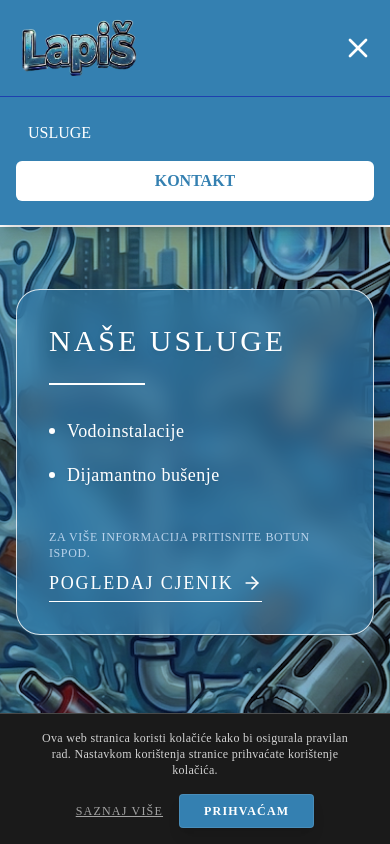
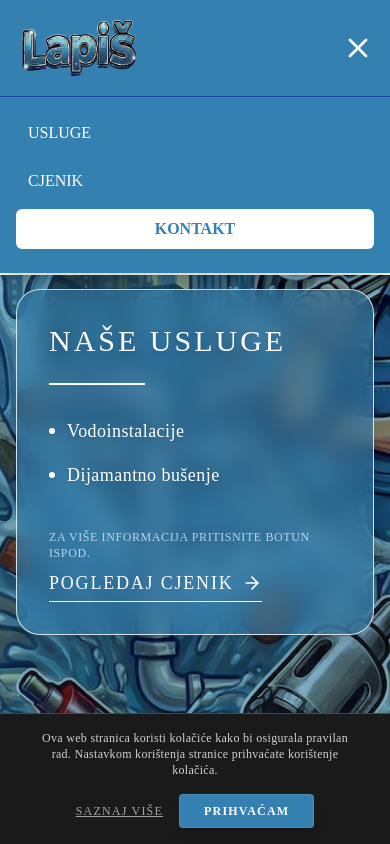
Before and after one commit to ID993/obrt-lapis, a React (Vite) app: page / in a window 390 px wide. Both pictures are taken after a click on the button 358 px from the left and 48 px from the top of the page. Shown: the top 844 px of the page. Built offline with nearby package versions, Linux system fonts and the light colour scheme; grey boxes are pictures that could not be loaded; a web font is replaced by a local one.

Commit message:
fixed mobile navbar

```diff
--- a/src/components/Navbar.tsx
+++ b/src/components/Navbar.tsx
@@ -1,6 +1,117 @@
+// import { Menu, X } from 'lucide-react';
+// import { useState } from 'react';
+// import logo from '../assets/text-logo.png';
+
+// interface NavbarProps {
+//   onNavigate: (view: string) => void;
+//   currentView: string;
+// }
+
+// const Navbar = ({ onNavigate, currentView }: NavbarProps) => {
+//   const [isOpen, setIsOpen] = useState(false);
+
+//   const handleNavClick = (view: string) => {
+//     onNavigate(view);
+//     setIsOpen(false);
+//     window.scrollTo({ top: 0, behavior: 'smooth' });
+//   };
+
+//   const handleServicesClick = () => {
+//     if (currentView !== 'home') {
+//       onNavigate('home');
+//     }
+
+//     setIsOpen(false);
+
+//     setTimeout(() => {
+//       const servicesSection = document.getElementById('services');
+//       if (servicesSection) {
+//         servicesSection.scrollIntoView({ behavior: 'smooth' });
+//       }
+//     }, 100);
+//   };
+
+//   return (
+//     <nav className="bg-[#3480b1] border-b-2 border-white shadow-lg fixed w-full z-50">
+//       <div className="max-w-7xl mx-auto px-4 sm:px-6 lg:px-8">
+//         <div className="flex justify-between h-24">
+//           <div className="flex items-center">
+//             <button
+//               onClick={() => handleNavClick('home')}
+//               className="flex items-center gap-2"
+//             >
+//               <img
+//                 src={logo}
+//                 alt="Obrt Lapis"
+//                 className="h-16 w-auto brightness-100"
+//               />
+//             </button>
+//           </div>
+
+//           <div className="hidden md:flex items-center space-x-8">
+//             <button
+//               onClick={handleServicesClick}
+//               className="text-blue-100 hover:text-white font-medium transition-colors uppercase text-sm tracking-wide"
+//             >
+//               Usluge
+//             </button>
+//             <button
+//               onClick={() => handleNavClick('pricelist')}
+//               className="text-blue-100 hover:text-white font-medium transition-colors uppercase text-sm tracking-wide"
+//             >
+//               Cjenik
+//             </button>
+
+//             <button
+//               onClick={() => handleNavClick('contact')}
+//               className="bg-white text-[#3480b1] px-6 py-3 rounded font-bold hover:bg-blue-50 transition-colors uppercase text-sm"
+//             >
+//               Kontakt
+//             </button>
+//           </div>
+
+//           <div className="md:hidden flex items-center">
+//             <button
+//               onClick={() => setIsOpen(!isOpen)}
+//               className="text-white hover:text-blue-200"
+//             >
+//               {isOpen ? (
+//                 <X className="h-8 w-8" />
+//               ) : (
+//                 <Menu className="h-8 w-8" />
+//               )}
+//             </button>
+//           </div>
+//         </div>
+//       </div>
+
+//       {isOpen && (
+//         <div className="md:hidden bg-[#3480b1] border-t border-blue-800 shadow-xl">
+//           <div className="px-4 pt-4 pb-6 space-y-2">
+//             <button
+//               onClick={handleServicesClick}
+//               className="block w-full text-left px-3 py-2 text-white hover:bg-blue-800 rounded-md font-medium"
+//             >
+//               USLUGE
+//             </button>
+
+//             <button
+//               onClick={() => handleNavClick('contact')}
+//               className="block w-full text-center px-3 py-2 bg-white text-[#3480b1] font-bold rounded-md mt-4"
+//             >
+//               KONTAKT
+//             </button>
+//           </div>
+//         </div>
+//       )}
+//     </nav>
+//   );
+// };
+
+// export default Navbar;
 import { Menu, X } from 'lucide-react';
 import { useState } from 'react';
-import logo from '../assets/text-logo.png';
+import logo from '../assets/text-logo.png'; // Make sure this path is correct for your file structure
 
 interface NavbarProps {
   onNavigate: (view: string) => void;
@@ -40,6 +151,7 @@ const Navbar = ({ onNavigate, currentView }: NavbarProps) => {
               onClick={() => handleNavClick('home')}
               className="flex items-center gap-2"
             >
+              {/* Ensure you have this image in your assets folder */}
               <img
                 src={logo}
                 alt="Obrt Lapis"
@@ -48,6 +160,7 @@ const Navbar = ({ onNavigate, currentView }: NavbarProps) => {
             </button>
           </div>
 
+          {/* DESKTOP MENU */}
           <div className="hidden md:flex items-center space-x-8">
             <button
               onClick={handleServicesClick}
@@ -70,6 +183,7 @@ const Navbar = ({ onNavigate, currentView }: NavbarProps) => {
             </button>
           </div>
 
+          {/* MOBILE MENU BUTTON */}
           <div className="md:hidden flex items-center">
             <button
               onClick={() => setIsOpen(!isOpen)}
@@ -85,6 +199,7 @@ const Navbar = ({ onNavigate, currentView }: NavbarProps) => {
         </div>
       </div>
 
+      {/* MOBILE DROPDOWN */}
       {isOpen && (
         <div className="md:hidden bg-[#3480b1] border-t border-blue-800 shadow-xl">
           <div className="px-4 pt-4 pb-6 space-y-2">
@@ -93,6 +208,14 @@ const Navbar = ({ onNavigate, currentView }: NavbarProps) => {
               className="block w-full text-left px-3 py-2 text-white hover:bg-blue-800 rounded-md font-medium"
             >
               USLUGE
+            </button>
+
+            {/* ADDED CJENIK BUTTON HERE */}
+            <button
+              onClick={() => handleNavClick('pricelist')}
+              className="block w-full text-left px-3 py-2 text-white hover:bg-blue-800 rounded-md font-medium"
+            >
+              CJENIK
             </button>
 
             <button
```
